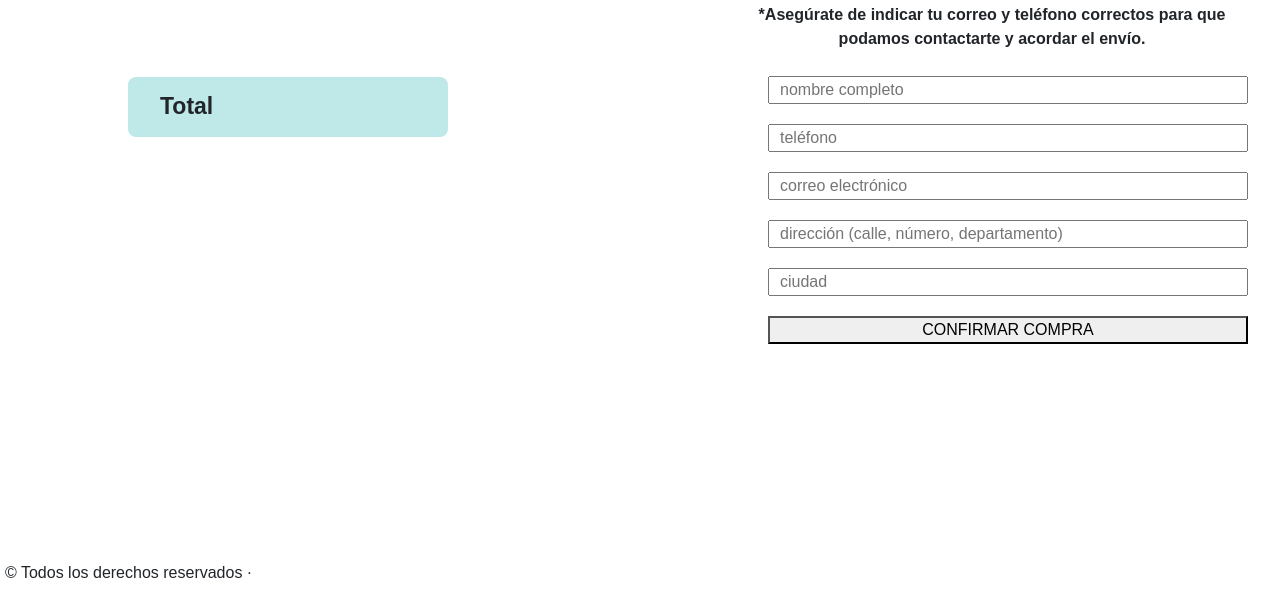
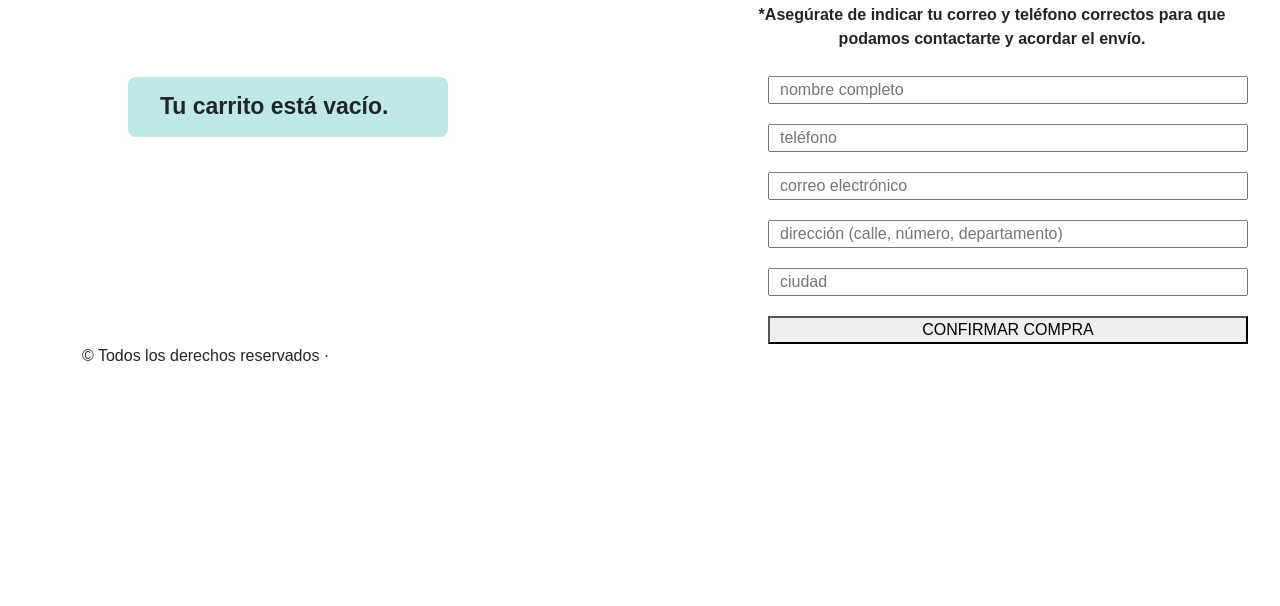
Before and after one commit to arualzeravla/LaBiblioteca, a website: page carrito.html in a window 1280 px wide. Shown: the part 194-800 px from the top of the page. Drawn offline with nearby package versions, Linux system fonts and the light colour scheme; some packages are replaced by stand-ins of ours; a script that the page names is missing; a web font is replaced by a local one.

Commit message:
footer fix, carrito fix

```diff
--- a/carrito.html
+++ b/carrito.html
@@ -124,7 +124,7 @@
         </div>
 
         <!-- FOOTER -->
-        <footer id="footer">
+        <footer class="container">
             <!--  <p class="float-end"><a href="#">Volver a subir</a></p> -->
             <p>&copy; Todos los derechos reservados &middot; </p>
         </footer>
--- a/js/formCompra.js
+++ b/js/formCompra.js
@@ -21,29 +21,35 @@ let productos = [{
 ]
 
 
+//CAPTURO EL CARRITO DEL LOCAL STORAGE(LS) Y LO PARSEO EN LA VARIABLE "carrito". EN CASO DE NO EXISTIR AÚN, CREO LA VARIABLE COMO UN ARRAY VACÍO
 
-//TOMO EL CARRITO DEL LOCAL STORAGE Y LO INSERTO EN EL HTML
+let carrito = JSON.parse(localStorage.getItem("carrito"));
+ if (!carrito) {
+    carrito = [];
+};
 
-let localCarrito = localStorage.getItem("carrito");
-let carrito = JSON.parse(localCarrito);
+//CREO FUNCION PARA RENDERIZAR EL PRECIO FINAL QUE SERA UTILIZADA PARA RENDERIZAR EL CARRITO
 
-
-function actualizarPrecio() {
+function actualizarPrecioFinal() {
+    let totalDiv = document.getElementById("div_sumaPrecio");
     let precio = 0;
+    if (carrito.length != 0){
         for (producto of carrito) {
         precio = precio + producto.precio;
-
-        precioFinal = precio.toFixed(2);
-
-        let totalDiv = document.getElementById("div_sumaPrecio");
+        let precioFinal = precio.toFixed(2);
         totalDiv.innerHTML = ` $ ${precioFinal} `;
+        }
+    } else {
+        document.getElementById("div_precioTotText").remove();
+        totalDiv.innerHTML = "Tu carrito está vacío."
     }
 };
 
+//INSERTO EL CARRITO ENCONTRADO EN EL HTML Y EJECUTO LA RENDERIZACION
 
 function renderizarCarrito() {
+    let carritoUl = document.getElementById("ul_carrito");
         for (item of carrito) {
-        let carritoUl = document.getElementById("ul_carrito");
             let precioFormatted = item.precio.toFixed(2);
             carritoUl.innerHTML += `<li class="li_itemCarrito">
                                     <div class="div_tituloCarrito">${item.titulo}</div>
@@ -51,8 +57,7 @@ function renderizarCarrito() {
                                     <div class="div_trashIcon"> <i class="fa-solid fa-trash-can"></i> </div>
                                 </li>`
         };
-    actualizarPrecio();
-
+        actualizarPrecioFinal();
 };
 
 renderizarCarrito();
@@ -60,7 +65,7 @@ renderizarCarrito();
 
 
 
-//BORRO ITEM DEL LOCAL STORAGE Y DEL HTML AL HACER CLICK EN EL ICONO DE BORRAR
+//FUNCION PARA BORRAR ITEM DEL LOCAL STORAGE Y DEL HTML AL HACER CLICK EN EL ICONO DE BORRAR:
 
 //ATRAPO TODOS LOS LI DEL HTML QUE REPRESENTA EL CARRITO Y LE AGREGO UN EVENT LISTENER A CADA UNO DE SUS ICONOS DE BORRAR:
 let itemsCarrito = document.querySelectorAll("li.li_itemCarrito");
@@ -72,6 +77,7 @@ for (item of itemsCarrito) {
         let itemDiv = trashIcon.parentNode;
 
         //GENERO UN ARRAY DE LOS TITULOS DEL CARRITO QUE ESTA EN EL LS Y PIDO EL INDEX QUE TENGA EL TITULO IGUAL AL DIV QUE ESTOY BORRANDO. LUEGO LO ELIMINO DEL ARRAY CARRITO:
+
         let index = carrito.map(producto => producto.titulo).indexOf(itemDiv.children[0].innerHTML.toString());
         carrito.splice(index, 1);
 
@@ -82,8 +88,7 @@ for (item of itemsCarrito) {
         //BORRO EL DIV DEL HTML:
         itemDiv.innerHTML = "";
 
-        actualizarPrecio();
-
+        actualizarPrecioFinal();
 
     })
 };
```
Also changed, not shown: index.html (+1 -1 lines), promociones.html (+1 -1 lines). Lines whose indentation alone changed are shown as unchanged.
